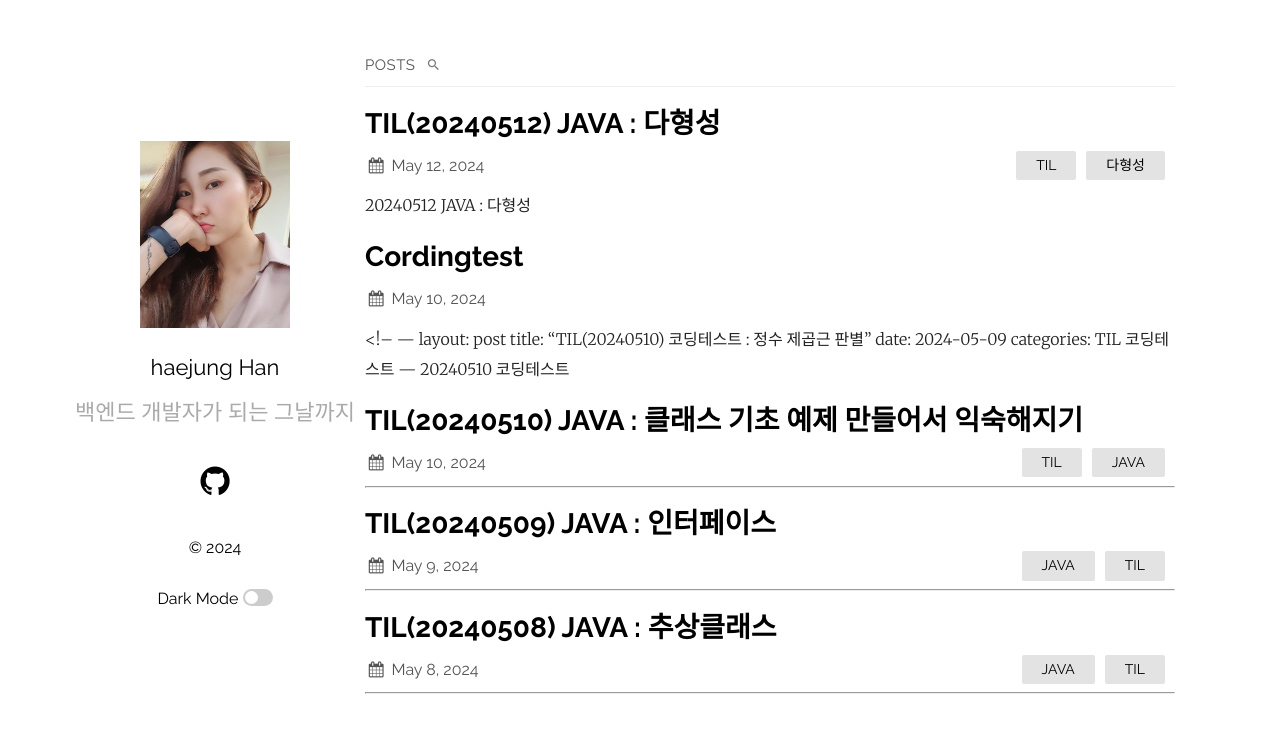
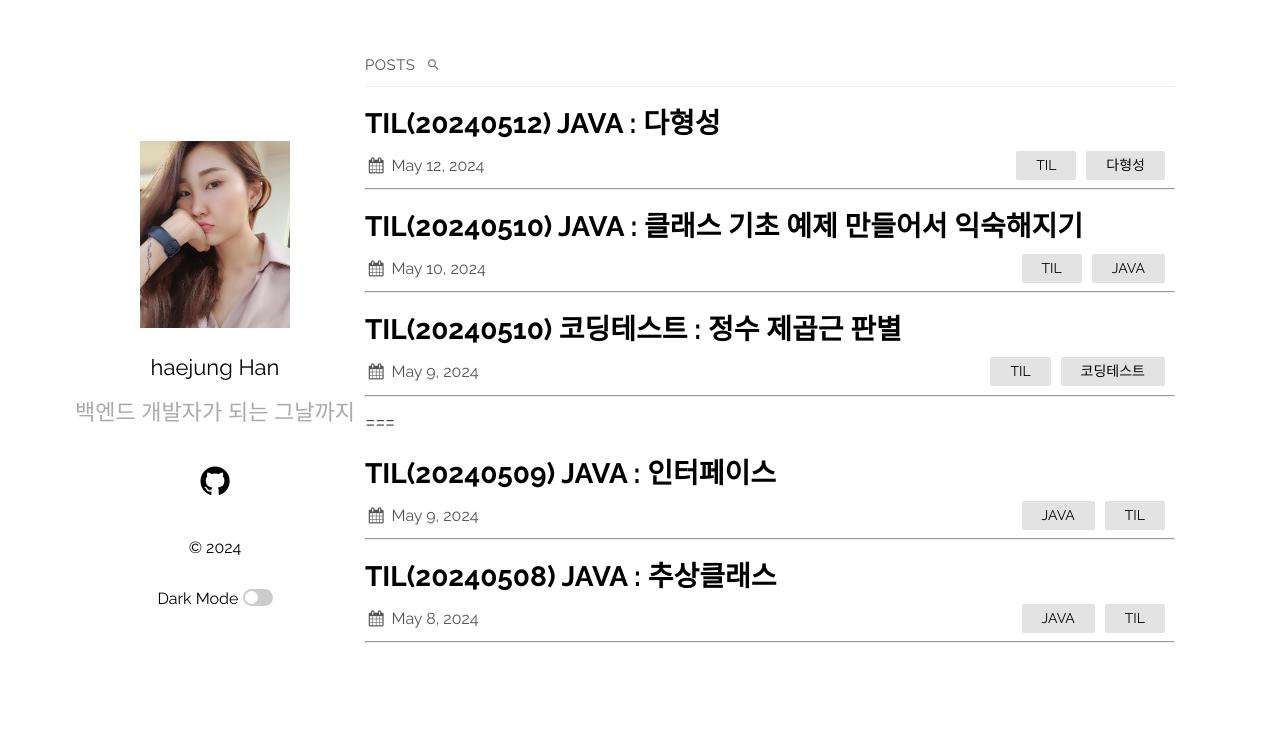
Before and after one commit to HaejungHan/HaejungHan.previous.blog, a Jekyll site: the page built from index.md, in a window 1280 px wide. Shown: the top 733 px of the page. Built offline with Jekyll 4.4.1, drawn with Linux system fonts in a browser that asks for light colours.

Commit message:
TIL 정리

```diff
--- a/_posts/2024-05-10-cordingtest.markdown
+++ b/_posts/2024-05-10-cordingtest.markdown
@@ -1,11 +1,11 @@
-<!-- ---
+---
 layout: post
 title:  "TIL(20240510) 코딩테스트 : 정수 제곱근 판별"
 date:  2024-05-09
 categories: TIL 코딩테스트
 ---
-20240510 코딩테스트
 
+---------------------------------------------------------------------
 ===
 
 ## 🔒 문제
@@ -34,4 +34,4 @@ n이 양의 정수 x의 제곱이라면 x+1의 제곱을 리턴하고, n이 양
 
 <!-- [jekyll-docs]: https://jekyllrb.com/docs/home
 [jekyll-gh]:   https://github.com/jekyll/jekyll
-[jekyll-talk]: https://talk.jekyllrb.com/ -->
+[jekyll-talk]: https://talk.jekyllrb.com/
--- a/_posts/2024-05-12-다형성.markdown
+++ b/_posts/2024-05-12-다형성.markdown
@@ -4,9 +4,8 @@ title:  "TIL(20240512) JAVA : 다형성"
 date:  2024-05-12
 categories: TIL 다형성
 ---
-20240512 JAVA : 다형성
 
--------------------------------------------------------
+-------------------------------------------------------------------
 
 ## 💡 다형성
 - 조상 타입 참조변수로 자손 타입 객체를 다루는 것
```
